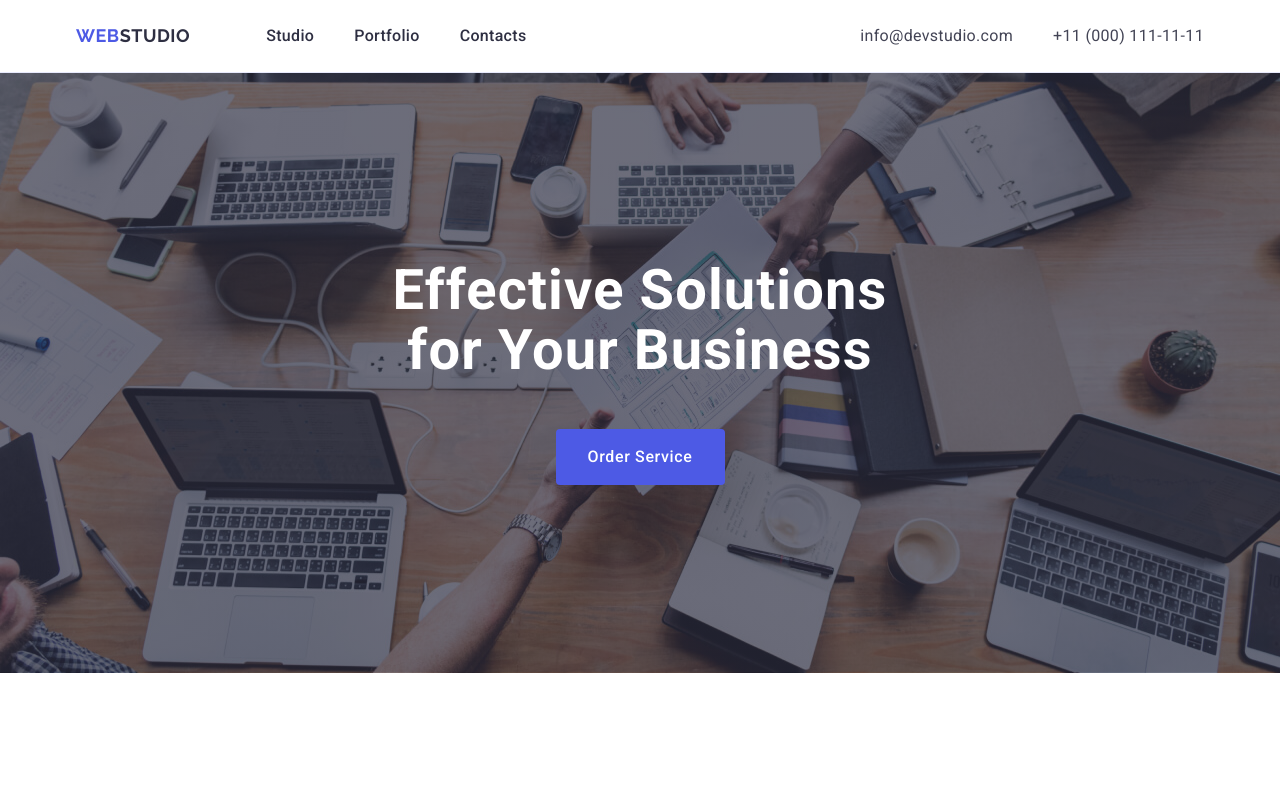
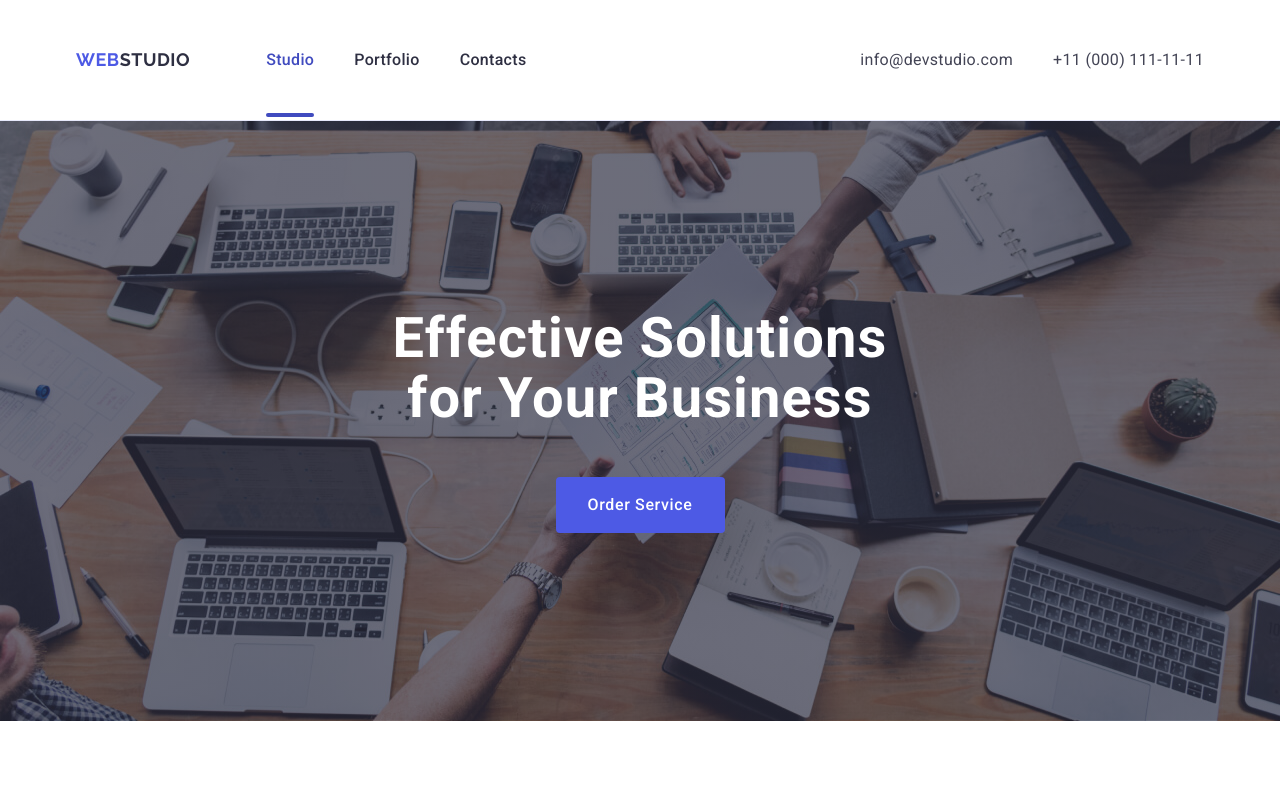
Before and after one commit to Kamisaku13/goit-markup-hw-04, a plain HTML site: page index.html in a window 1280 px wide. Shown: the top 789 px of the page. Drawn offline with nearby package versions, Linux system fonts and the light colour scheme.

Commit message:
uniti: css

```diff
--- a/css/styles.css
+++ b/css/styles.css
@@ -130,14 +130,54 @@ ul {
 }
 
 .link-nav {
-    color: #2e2f42;
-    font-family: Roboto;
     font-size: 16px;
-    font-style: normal;
     font-weight: 500;
     line-height: 1.5;
+    color: #2e2f42;
     letter-spacing: 0.02em;
+    text-decoration: none;
     padding: 24px 0;
+    transition: color 250ms cubic-bezier(0.4, 0, 0.2, 1);
+    position: relative;
+    display: block;
+}
+
+.button-nav.maine {
+    color: #404bbf;
+}
+
+.button-nav {
+    font-size: 16px;
+    font-weight: 500;
+    line-height: 1.5;
+    color: #2e2f42;
+    letter-spacing: 0.32px;
+    text-decoration: none;
+    padding: 24px 0;
+    transition: color 250ms cubic-bezier(0.4, 0, 0.2, 1);
+    position: relative;
+    display: block;
+}
+
+.button-nav:hover,
+.button-nav:focus {
+    color: #404bbf;
+}
+
+.button-nav.maine::after,
+.button-nav:hover::after {
+    width: 100%;
+    height: 4px;
+    border-radius: 2px;
+    background-color: #404bbf;
+    content: "";
+    display: block;
+    transform: translateY(20px);
+    content: "";
+    position: absolute;
+    left: 0;
+    bottom: -1px;
+    color: #404bbf;
 }
 
 .contacts-menu {
@@ -153,6 +193,7 @@ ul {
     font-weight: 400;
     line-height: 1.5;
     letter-spacing: 0.02em;
+    transition: color 250ms cubic-bezier(0.4, 0, 0.2, 1);
 }
 
 .contacts-menu li {
@@ -512,6 +553,8 @@ gap: 40px;
 .menu {
     display: flex;
     border-bottom: 1px solid #e7e9fc;
+    box-shadow: 0px 2px 1px rgba(46, 47, 66, 0.08),
+    0px 1px 1px rgba(46, 47, 66, 0.16), 0px 1px 6px rgba(46, 47, 66, 0.08);
 }
 
 .footer-social {
--- a/index.html
+++ b/index.html
@@ -11,13 +11,24 @@
     <link rel="stylesheet" href="./css/styles.css">
 </head>
 <body>
+    <svg aria-hidden="true" style="position: absolute; width: 0; height: 0; overflow: hidden"
+        xmlns="http://www.w3.org/2000/svg">
+        <use href="./images/icons.svg#antenna"></use>
+        <use href="./images/icons.svg#astronaut"></use>
+        <use href="./images/icons.svg#clock-"></use>
+        <use href="./images/icons.svg#diagram"></use>
+        <use href="./images/icons.svg#facebook"></use>
+        <use href="./images/icons.svg#instagram"></use>
+        <use href="./images/icons.svg#in"></use>
+        <use href="./images/icons.svg#twitter"></use>
+    </svg>
     <header class="menu">
         <div class="container div-header-container">
             <nav class="navigation">
                 <a href="./index.html" class="logo">Web<span class="black">Studio</span></a>
                 <ul class="page-header-container">
                     <li class="link-nav">
-                        <a href="./index.html" class="button-nav">Studio</a>
+                        <a href="./index.html" class="button-nav maine">Studio</a>
                     </li>
                     <li class="link-nav">
                         <a href="" class="button-nav">Portfolio</a>
```
